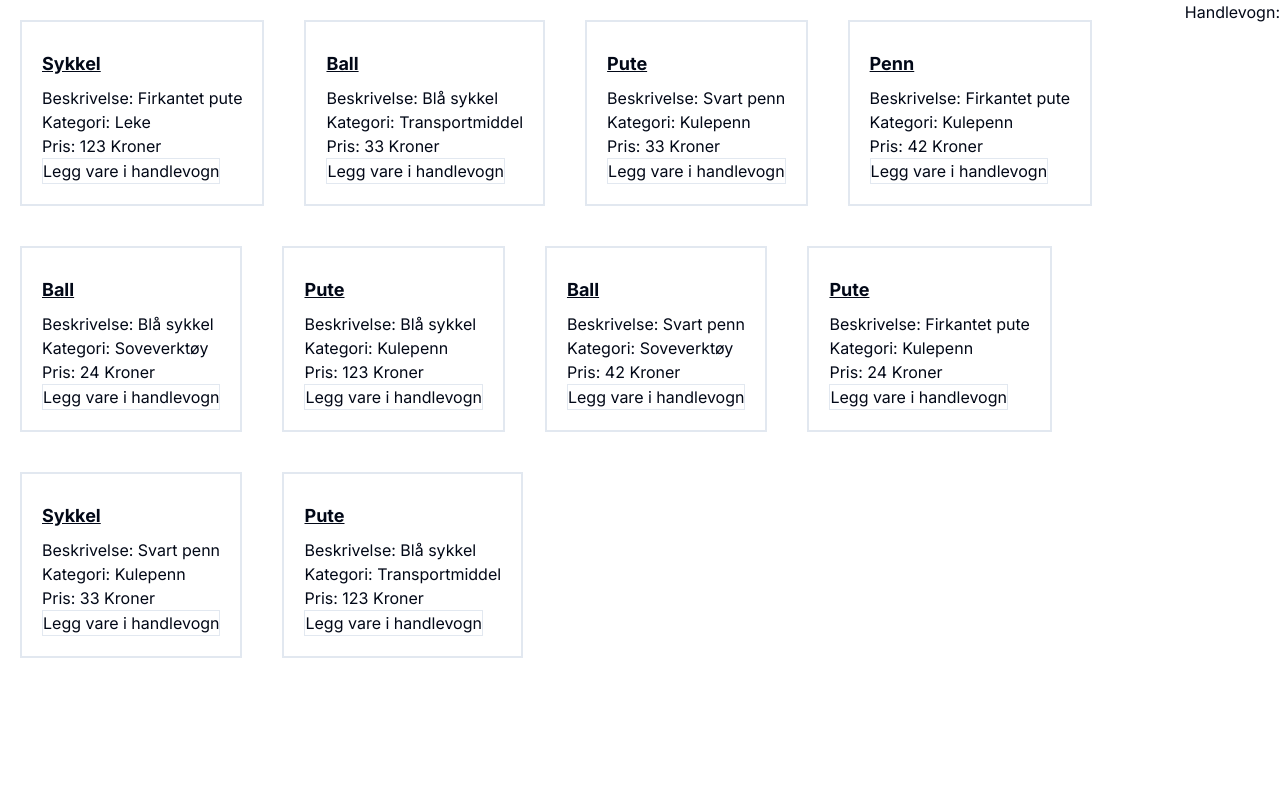
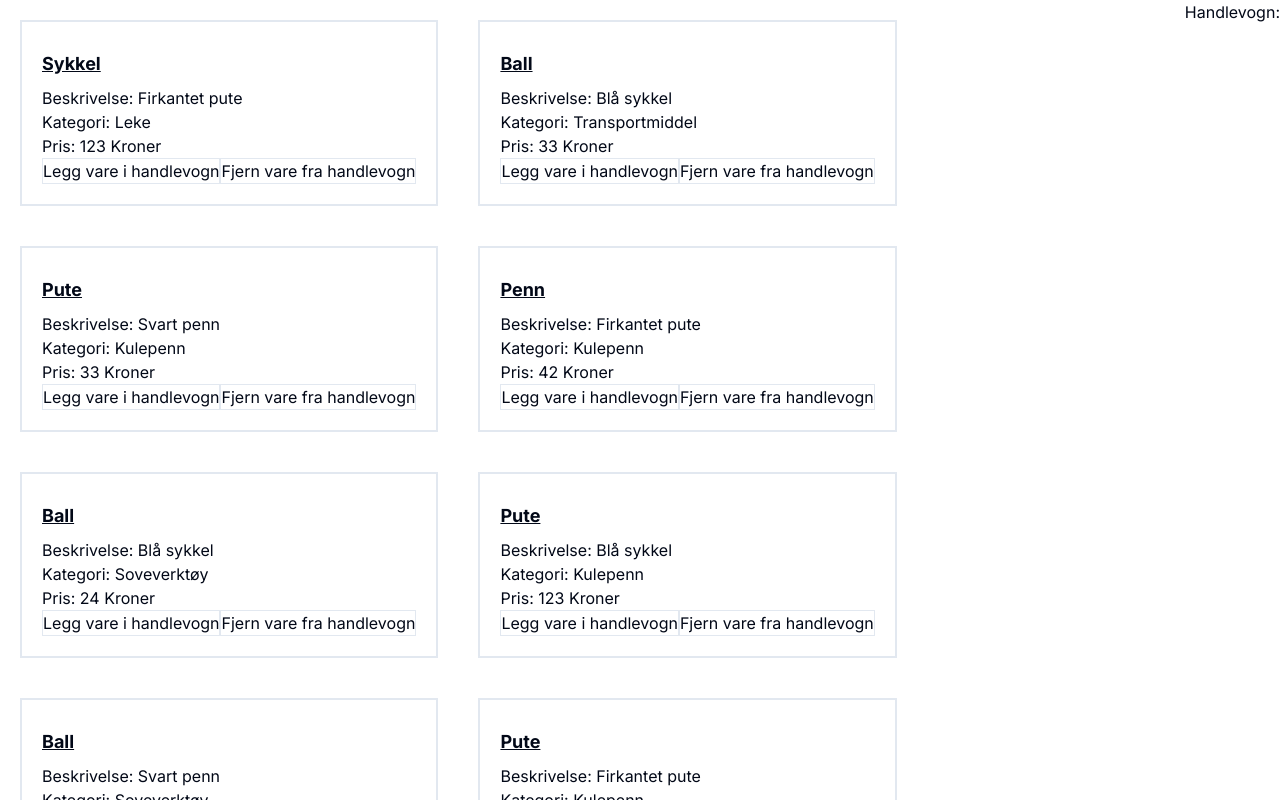
Before and after one commit to Cryxen/next-starter-2023, a Next.js app: page / in a window 1280 px wide. Shown: the top 800 px of the page. Built offline with nearby package versions, Linux system fonts and the light colour scheme.

Commit message:
Ferdig med oppgave 2

```diff
--- a/src/app/page.tsx
+++ b/src/app/page.tsx
@@ -9,17 +9,45 @@ import { useState } from "react";
 
 export default function Home() {
 
-  const [products, setProducts] = useState(Array.from(createProducts({count: 10, faker}).values()))
+    const [products, setProducts] = useState(Array.from(createProducts({ count: 10, faker }).values()))
 
-  const addToCartHandler = (id: number) => {
-      console.log("Forsøker å legge: " + id + "til handlevogn")
+    let cart: object[] = []
+    let totalSum  = 0
+    const addToCartHandler = (id: number, title: string, price: number) => {
+        cart = [...cart, {id, title, price}]
+        console.log(cart)
+        totalSum = addToTotalSumCart(cart)
+        console.log("Total sum: " + totalSum)
     }
+
+    const addToTotalSumCart = (cart: object[]) => {
+        let sum = 0
+        for (const iterator of cart) {
+            sum+=iterator.price
+        }
+        return sum
+    }
+
+    const removeFromCartHandler = (id: number) => {
+        //cart = cart.filter((product) => product.id != id)
+        let index = -1
+        index = cart.findIndex((object) => object.id == id)
+
+        console.log(index)
+        if (index != -1) {
+        cart.splice(index, 1)
+        }
+        console.log(cart)
+        totalSum = addToTotalSumCart(cart)
+        console.log("Total sum: " + totalSum)
+    }
+
 
     return (
         <div className="flex flex-row">
             <Products>
                 {products.map((product) => (
-            <ProductItem key={product.id}{...product} addToCart={addToCartHandler}/>
+                    <ProductItem key={product.id}{...product} addToCart={addToCartHandler} removeFromCart={removeFromCartHandler} />
                 ))}
             </Products>
             <ShoppingCart />
--- a/src/components/ProductItem.tsx
+++ b/src/components/ProductItem.tsx
@@ -1,12 +1,15 @@
 import { Product } from "@/features/responses/types"
 
 const ProductItem = (props: Product) => {
-    const {id, title, description, price, category, addToCart: addToCart} = props
+    const {id, title, description, price, category, addToCart: addToCart, removeFromCart: removeFromCart} = props
 
     const handleAddToCart = () => {
-        addToCart?.(id)
+        addToCart?.(id, title, price)
     }
 
+    const handleRemoveFromCart = () => {
+        removeFromCart?.(id)
+    }
     return(
         <article className="border-2 border-solid m-5 p-5">
         <h3 className="text-lg my-2 font-bold underline">{title}</h3>
@@ -14,6 +17,8 @@ const ProductItem = (props: Product) => {
         <p>Kategori: {category}</p>
         <p>Pris: {price} Kroner</p>
         {addToCart ? <button onClick={handleAddToCart} className="border border-solid">Legg vare i handlevogn</button> : null}
+        {removeFromCart ? <button onClick={handleRemoveFromCart} className="border border-solid">Fjern vare fra handlevogn</button> : null}
+
         </article>
     )
 }
--- a/src/features/responses/types.ts
+++ b/src/features/responses/types.ts
@@ -9,7 +9,8 @@ export type Product = {
     description: string
     price: number
     category: string
-    addToCart?: (id: number) => void
+    addToCart?: (id: number, title:string, price:number ) => void
+    removeFromCart?: (id: number) => void
 }
 
 export type Faker = {
```
Lines whose indentation alone changed are shown as unchanged.
